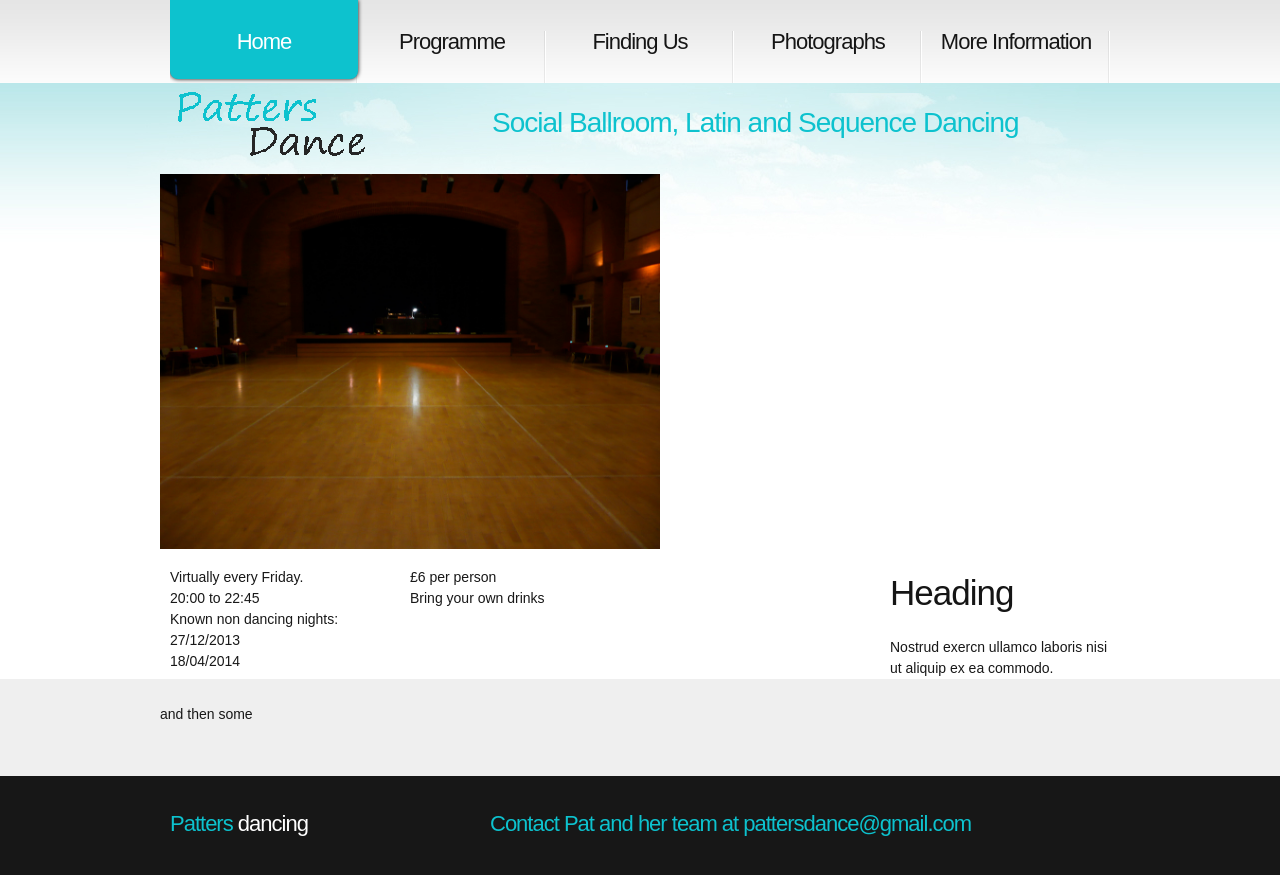
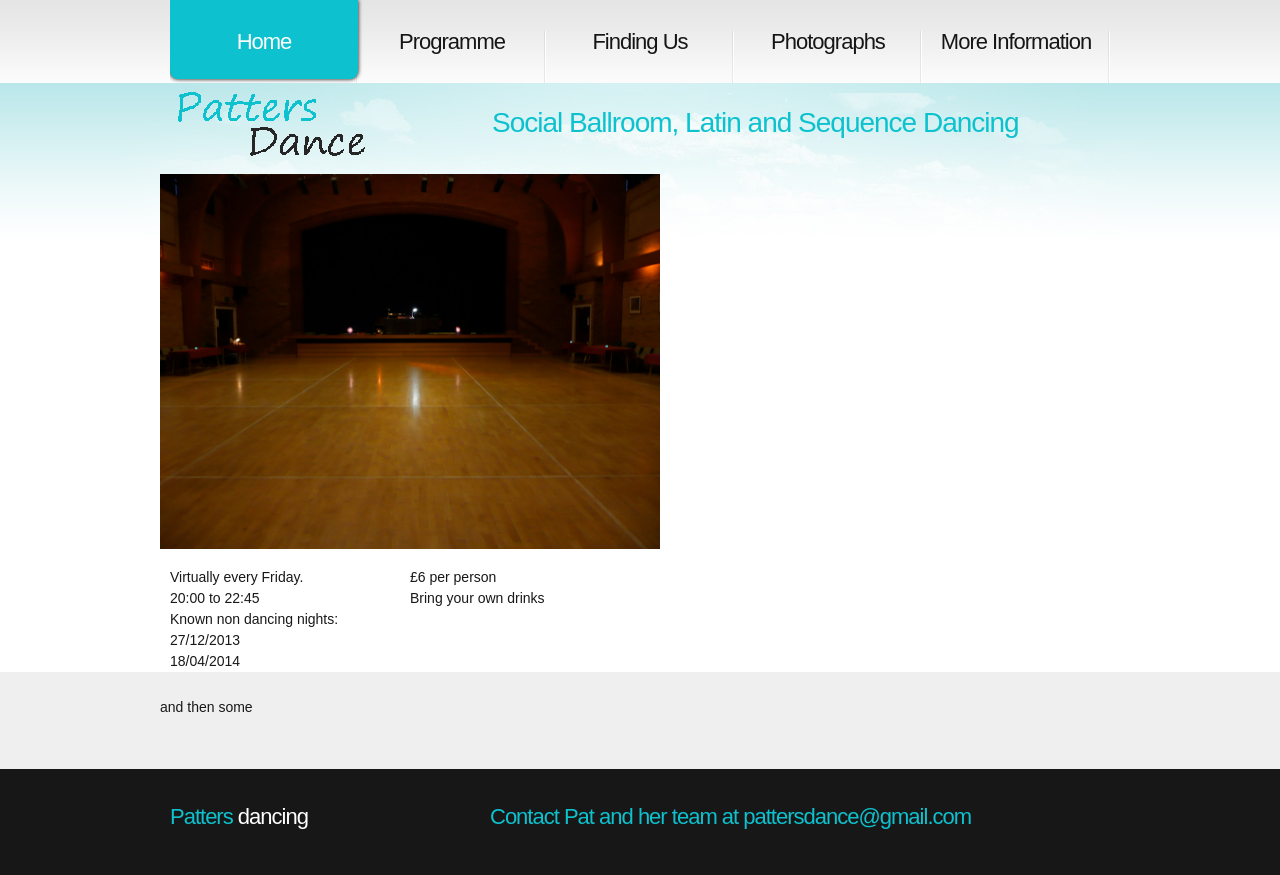
Before and after one commit to ramsayd/patters, a Jekyll site: the page built from 00_index.md, in a window 1280 px wide. Shown: the top 875 px of the page. Built offline with Jekyll 4.4.1, drawn with Linux system fonts in a browser that asks for light colours.

Commit message:
Update 00_index.md

```diff
--- a/00_index.md
+++ b/00_index.md
@@ -18,7 +18,3 @@ permalink: "index.html"
 	<dl><dt>£6 per person</dt>
 	<dt>Bring your own drinks</dt></dl>
 </article>
-<article class="grid_3">
-	<h3>Heading</h3>
-	Nostrud exercn ullamco laboris nisi ut aliquip ex ea commodo.
-</article>
```
